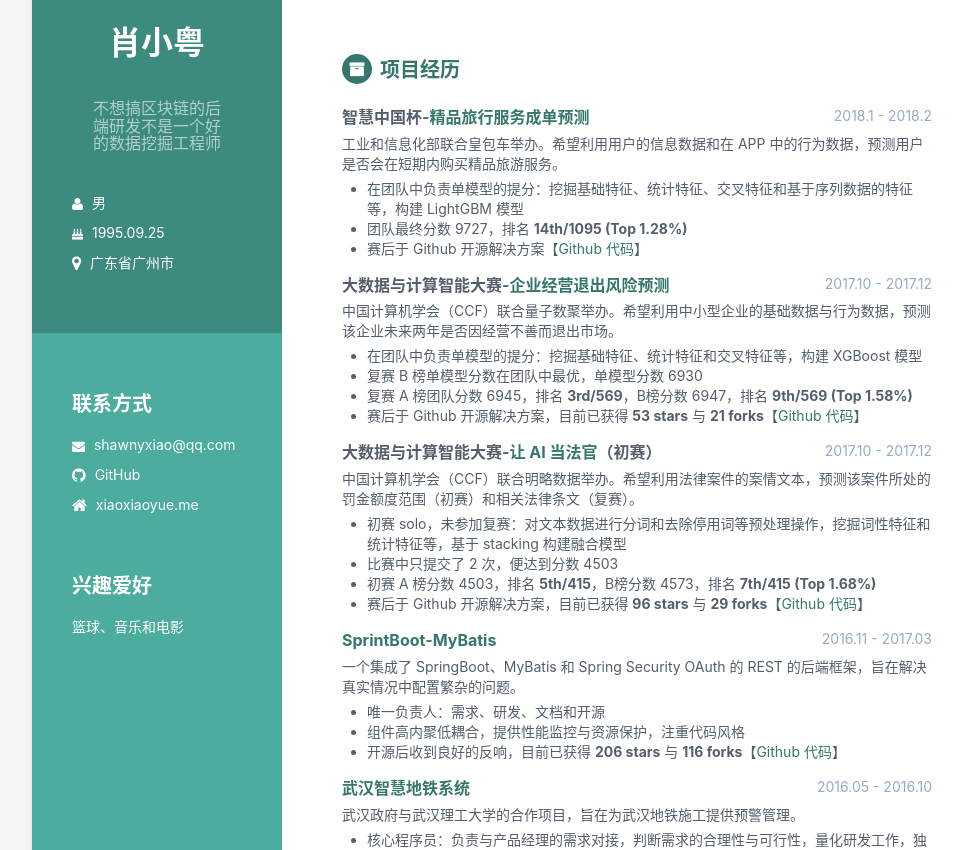
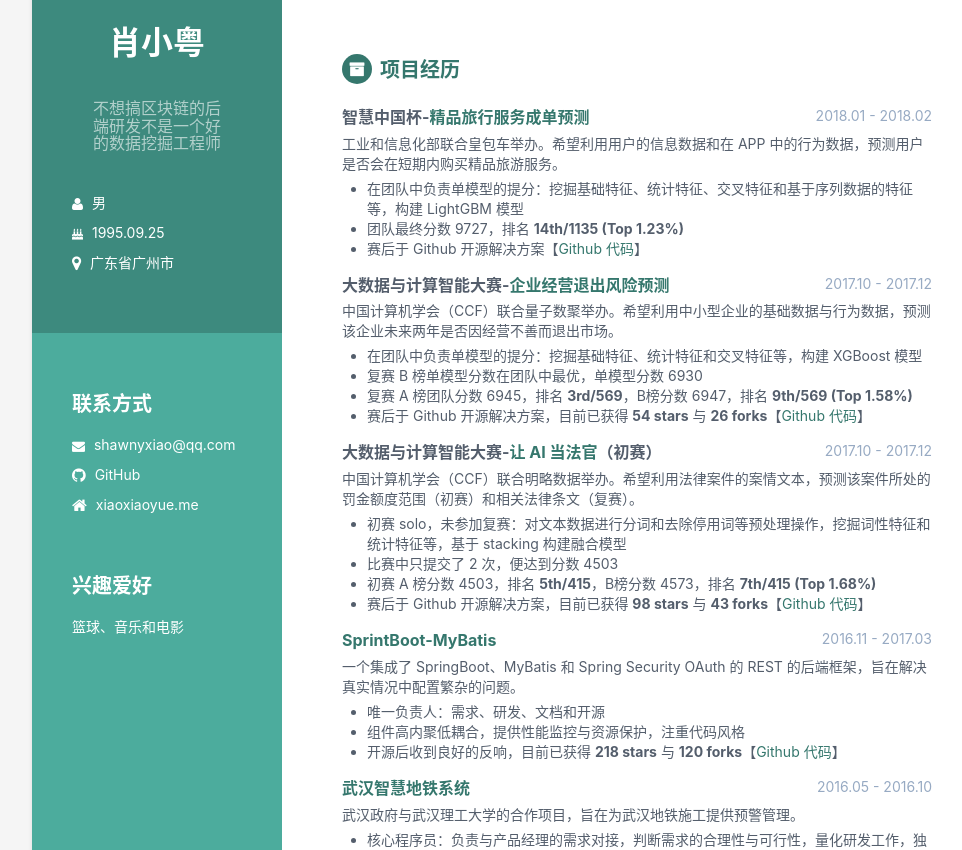
Before and after one commit to ShawnyXiao/Resume, a Jekyll site: the page built from index.html, in a window 1280 px wide and 1400 px high. Shown: the part 255-1105 px from the top of the window, without its empty margins (128-1090 px from the left). Built offline with Jekyll 4.4.1, drawn with Linux system fonts in a browser that asks for light colours; some of the changed text lies outside the part shown.

Commit message:
Update projects and skills

```diff
--- a/_data/projects.yml
+++ b/_data/projects.yml
@@ -1,10 +1,10 @@
 - project:
   title: 智慧中国杯-<a target="_blank" href="http://www.dcjingsai.com/common/cmpt/%E7%B2%BE%E5%93%81%E6%97%85%E8%A1%8C%E6%9C%8D%E5%8A%A1%E6%88%90%E5%8D%95%E9%A2%84%E6%B5%8B_%E7%AB%9E%E8%B5%9B%E4%BF%A1%E6%81%AF.html">精品旅行服务成单预测</a>
-  time: 2018.1 - 2018.2
+  time: 2018.01 - 2018.02
   intro: 工业和信息化部联合皇包车举办。希望利用用户的信息数据和在 APP 中的行为数据，预测用户是否会在短期内购买精品旅游服务。
   descriptions:
   - description: 在团队中负责单模型的提分：挖掘基础特征、统计特征、交叉特征和基于序列数据的特征等，构建 LightGBM 模型
-  - description: 团队最终分数 9727，排名 <b>14th/1095 (Top 1.28%)</b>
+  - description: 团队最终分数 9727，排名 <b>14th/1135 (Top 1.23%)</b>
   - description: 赛后于 Github 开源解决方案【<a target="_blank" href="https://github.com/ShawnyXiao/2018-ICC-TravelService">Github 代码</a>】
 - project:
   title: 大数据与计算智能大赛-<a target="_blank" href="http://www.datafountain.cn/#/competitions/271/intro">企业经营退出风险预测</a>
@@ -14,7 +14,7 @@
   - description: 在团队中负责单模型的提分：挖掘基础特征、统计特征和交叉特征等，构建 XGBoost 模型
   - description: 复赛 B 榜单模型分数在团队中最优，单模型分数 6930
   - description: 复赛 A 榜团队分数 6945，排名 <b>3rd/569</b>，B榜分数 6947，排名 <b>9th/569 (Top 1.58%)</b>
-  - description: 赛后于 Github 开源解决方案，目前已获得 <b>53 stars</b> 与 <b>21 forks</b>【<a target="_blank" href="https://github.com/ShawnyXiao/2017-CCF-BDCI-Enterprise">Github 代码</a>】
+  - description: 赛后于 Github 开源解决方案，目前已获得 <b>54 stars</b> 与 <b>26 forks</b>【<a target="_blank" href="https://github.com/ShawnyXiao/2017-CCF-BDCI-Enterprise">Github 代码</a>】
 - project:
   title: 大数据与计算智能大赛-<a target="_blank" href="http://www.datafountain.cn/#/competitions/277/intro">让 AI 当法官</a>（初赛）
   time: 2017.10 - 2017.12
@@ -23,7 +23,7 @@
   - description: 初赛 solo，未参加复赛：对文本数据进行分词和去除停用词等预处理操作，挖掘词性特征和统计特征等，基于 stacking 构建融合模型
   - description: 比赛中只提交了 2 次，便达到分数 4503
   - description: 初赛 A 榜分数 4503，排名 <b>5th/415</b>，B榜分数 4573，排名 <b>7th/415 (Top 1.68%)</b>
-  - description: 赛后于 Github 开源解决方案，目前已获得 <b>96 stars</b> 与 <b>29 forks</b>【<a target="_blank" href="https://github.com/ShawnyXiao/2017-CCF-BDCI-AIJudge">Github 代码</a>】
+  - description: 赛后于 Github 开源解决方案，目前已获得 <b>98 stars</b> 与 <b>43 forks</b>【<a target="_blank" href="https://github.com/ShawnyXiao/2017-CCF-BDCI-AIJudge">Github 代码</a>】
 - project:
   title: <a target="_blank" href="https://github.com/ShawnyXiao/SpringBoot-MyBatis">SprintBoot-MyBatis</a>
   time: 2016.11 - 2017.03
@@ -31,7 +31,7 @@
   descriptions:
   - description: 唯一负责人：需求、研发、文档和开源
   - description: 组件高内聚低耦合，提供性能监控与资源保护，注重代码风格
-  - description: 开源后收到良好的反响，目前已获得 <b>206 stars</b> 与 <b>116 forks</b>【<a target="_blank" href="https://github.com/ShawnyXiao/SpringBoot-MyBatis">Github 代码</a>】
+  - description: 开源后收到良好的反响，目前已获得 <b>218 stars</b> 与 <b>120 forks</b>【<a target="_blank" href="https://github.com/ShawnyXiao/SpringBoot-MyBatis">Github 代码</a>】
 - project:
   title: <a target="_blank" href="http://whrt.whut.edu.cn/">武汉智慧地铁系统</a>
   time: 2016.05 - 2016.10
--- a/_data/skills.yml
+++ b/_data/skills.yml
@@ -1,5 +1,5 @@
 descriptions:
-- skill: '英语等级: CET-6'
+- skill: '英语等级: CET-6，能无障碍流畅阅读英文学术论文、技术文档'
 - skill: '编程语言: Python, Java, C/C++, Matlab, HTML/CSS/Javascript'
 - skill: '数据挖掘: 了解 NumPy, Pandas, scikit-learn, XGBoost, LightGBM 等常用数据挖掘算法库'
 
```
